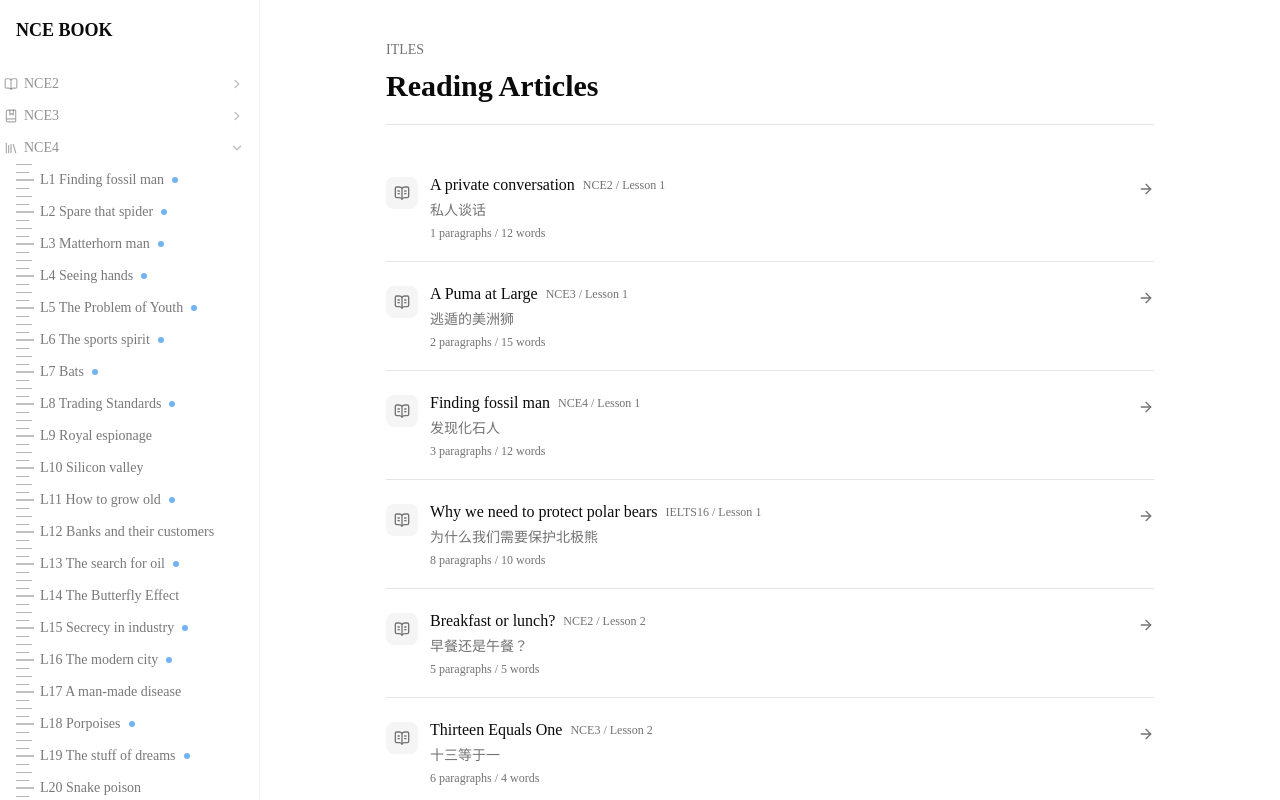
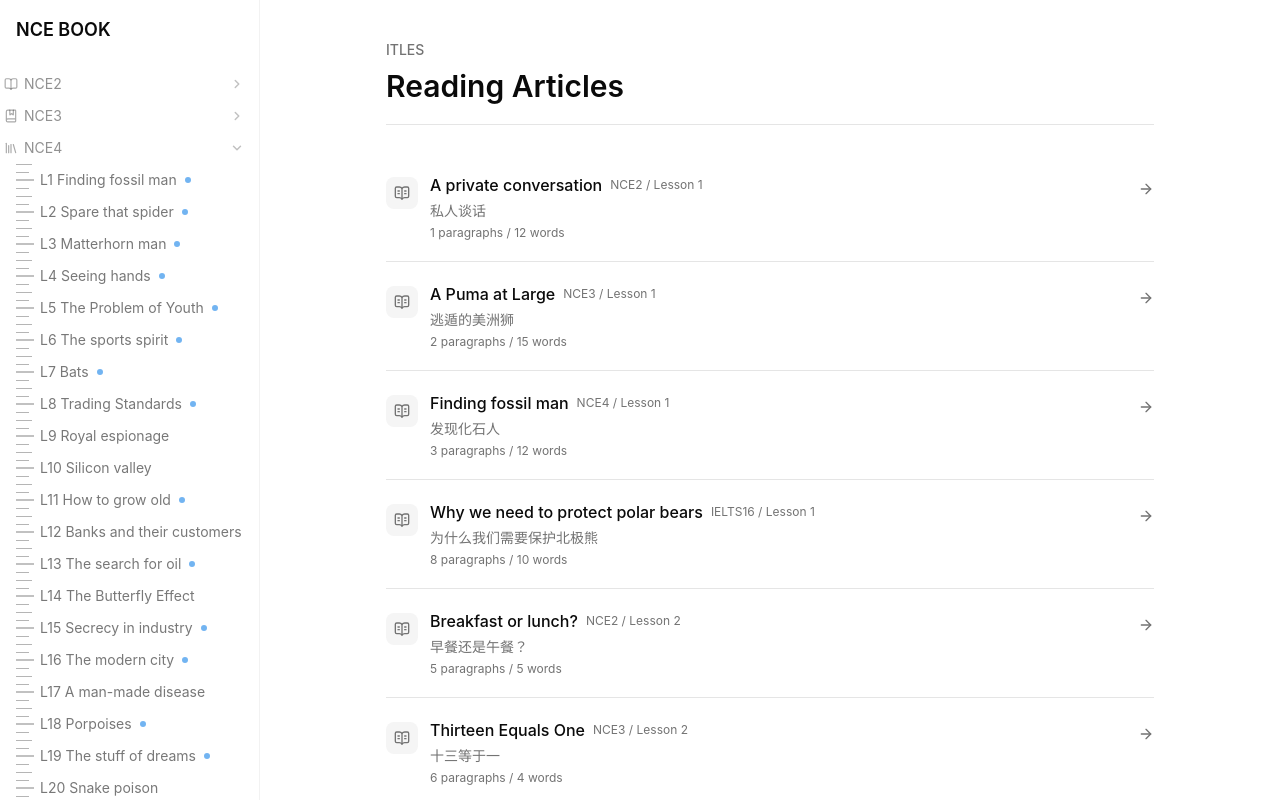
Before and after one commit to farisni/nce-nextjs, a Next.js app: page /itles in a window 1280 px wide. Shown: the top 800 px of the page. Built offline with nearby package versions, Linux system fonts and the light colour scheme.

Commit message:
fix: use actual system font stack for --font-sans

```diff
--- a/src/app/globals.css
+++ b/src/app/globals.css
@@ -7,7 +7,7 @@
 @theme inline {
   --color-background: var(--background);
   --color-foreground: var(--foreground);
-  --font-sans: var(--font-sans);
+  --font-sans: -apple-system, BlinkMacSystemFont, "SF Pro Text", "PingFang SC", "Segoe UI", "Microsoft YaHei", "Helvetica Neue", Arial, sans-serif;
   --font-mono: "SF Mono", "Cascadia Code", "Consolas", "Menlo", "Courier New", monospace;
   --font-heading: -apple-system, BlinkMacSystemFont, "SF Pro Text", "PingFang SC", "Segoe UI", "Microsoft YaHei", "Helvetica Neue", Arial, sans-serif;
   --color-sidebar-ring: var(--sidebar-ring);
```
